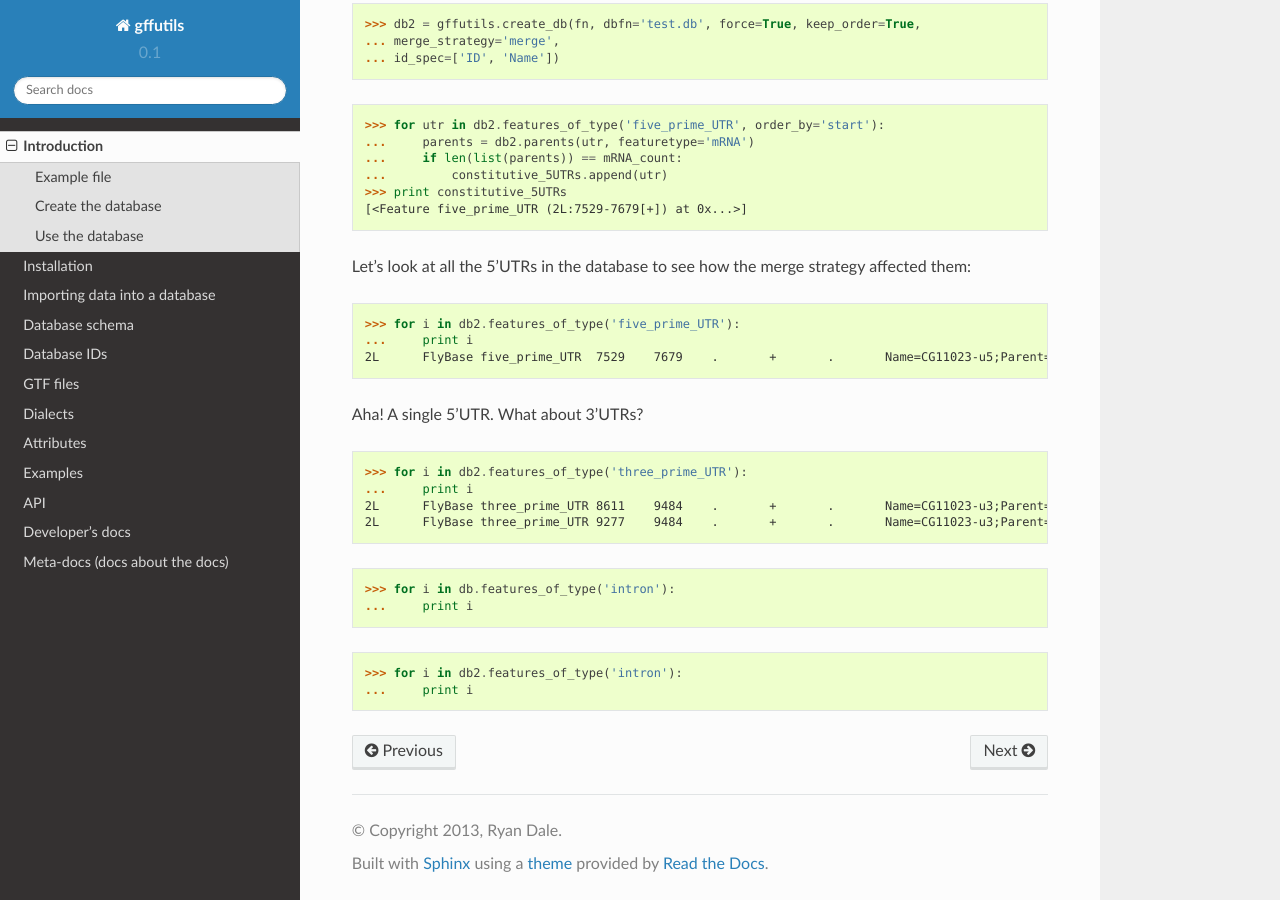
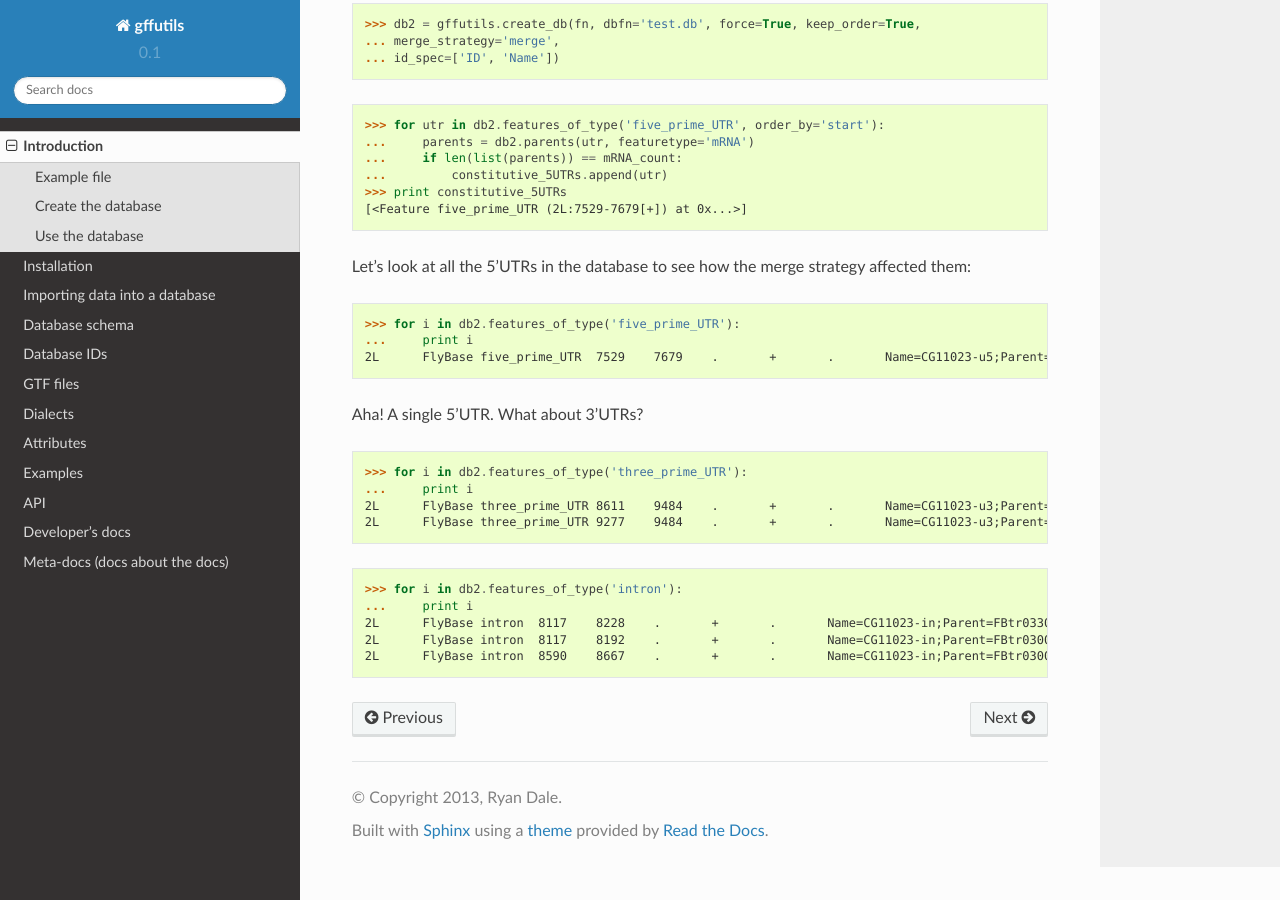
Before and after one commit to daler/gffutils, a Sphinx documentation site: the page built from doc/source/index.rst, in a window 1280 px wide and 900 px high, scrolled down 5713 px. Built offline with Sphinx 7.4.7 and the Read the Docs theme 2.0.0, drawn with Linux system fonts in a browser that asks for light colours.

Commit message:
doctest to check the merging strategy

```diff
--- a/doc/source/index.rst
+++ b/doc/source/index.rst
@@ -297,8 +297,8 @@ Aha! A single 5'UTR.  What about 3'UTRs?
 2L	FlyBase	three_prime_UTR	9277	9484	.	+	.	Name=CG11023-u3;Parent=FBtr0300690;parent_type=mRNA
 
 
->>> for i in db.features_of_type('intron'):
+>>> for i in db2.features_of_type('intron'):
 ...     print i #doctest:+NORMALIZE_WHITESPACE
-
->>> for i in db2.features_of_type('intron'):
-...     print i
+2L	FlyBase	intron	8117	8228	.	+	.	Name=CG11023-in;Parent=FBtr0330654;parent_type=mRNA
+2L	FlyBase	intron	8117	8192	.	+	.	Name=CG11023-in;Parent=FBtr0300689,FBtr0300690;parent_type=mRNA
+2L	FlyBase	intron	8590	8667	.	+	.	Name=CG11023-in;Parent=FBtr0300690;parent_type=mRNA
```
